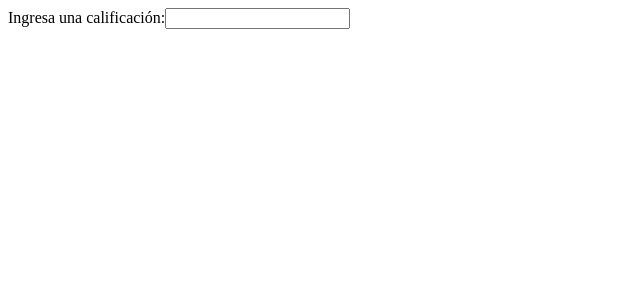
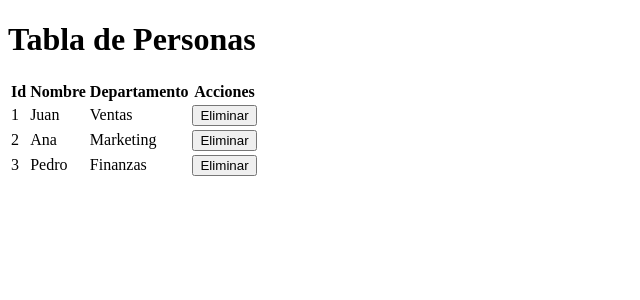
Before and after one commit to JAntRomV/curso-react-net, a React (Vite) app in the folder react-peliculas/: page / in a window 1280 px wide. Shown: the top 300 px of the page, without its empty margins (0-640 px from the left). Built offline with nearby package versions, Linux system fonts and the light colour scheme.

Commit message:
contenido maps

```diff
--- a/react-peliculas/src/App.tsx
+++ b/react-peliculas/src/App.tsx
@@ -1,51 +1,10 @@
-// import ProyectarContenido from "./ProyectarContenido";
-// import ProyectarContenido2 from "./ProyectarContenido2";
-// import Cabecera from "./Cabecera";
-
-import { useState } from "react";
-// import ContenidoDinamico from "./ContenidoDinamico";
-import ContenidoDinamicoIf from "./ContenidoDinamicoIf";
-// import ContenidoDinamico from "./ContenidoDinamico";
+import Tabla from "./Tabla";
 
 export default function App(){
-
-  // const [mostrar, setMostrar] = useState(false);
-
-  const [calificacion, setCalificacion] = useState<number | null>(null);
-
   return (
-    <>
-      <label>Ingresa una calificación:</label>
-      <input type="number" onChange={(e) => setCalificacion(Number(e.target.value))} />
-
-      {calificacion ? <ContenidoDinamicoIf calificacion={calificacion} /> : undefined}
-    </>
-    // <>
-    //   <input type="checkbox" onChange={(e) => setMostrar(e.target.checked)} />
-    //   <label>Mostrar el mensaje oculto</label>
-
-    //   <ContenidoDinamico mostrarContenido={mostrar} />
-    // </>
-
-    // <>
-
-    //   <h1>Ejemplo 1</h1>
-
-    //   <ProyectarContenido>
-    //     <h2>Contenido principal</h2>
-    //     <button onClick={() => alert('¡Hola! Has hecho clic en el botón.')}>
-    //       Click me
-    //     </button>
-    //     <h4>Contenido secundario</h4>
-    //   </ProyectarContenido>
-
-    //   <h1>Ejemplo 2</h1>
-
-    //   <ProyectarContenido2
-    //     parteSuperior={<button>Boton Superior</button>}
-    //     parteIntermedia={<Cabecera />}
-    //     parteInferior={<h2>Parte Inferior</h2>}
-    //   />
-    // </>
+    <div className="container">
+      <h1>Tabla de Personas</h1>
+      <Tabla />
+    </div>
   );
 }
--- /dev/null
+++ b/react-peliculas/src/Tabla.tsx
@@ -0,0 +1,41 @@
+import { useState } from "react";
+import type Persona from "./persona.model";
+
+export default function Tabla(){
+    const personasFuente: Persona[] = [
+        {id: 1, nombre: 'Juan', departamento: 'Ventas'},
+        {id: 2, nombre: 'Ana', departamento: 'Marketing'},
+        {id: 3, nombre: 'Pedro', departamento: 'Finanzas'}
+    ];
+
+    const [personas, setPersonas] = useState(personasFuente);
+
+    const removerPersona = (persona: Persona) => {
+        setPersonas(personas.filter(p => p.id !== persona.id));
+    }
+
+    return (
+        <table className="table table-striped">
+            <thead>
+                <tr>
+                    <th>Id</th>
+                    <th>Nombre</th>
+                    <th>Departamento</th>
+                    <th>Acciones</th>
+                </tr>
+            </thead>
+            <tbody>
+                {personas.map(persona => (
+                    <tr key={persona.id}>
+                        <td>{persona.id}</td>
+                        <td>{persona.nombre}</td>
+                        <td>{persona.departamento}</td>
+                        <td>
+                            <button onClick={() => removerPersona(persona)}>Eliminar</button>
+                        </td>
+                    </tr>
+                ))}
+            </tbody>
+        </table>
+    );
+}
--- /dev/null
+++ b/react-peliculas/src/persona.model.ts
@@ -0,0 +1,5 @@
+export default interface Persona {
+  id: number;
+  nombre: string;
+  departamento: string;
+}
```
